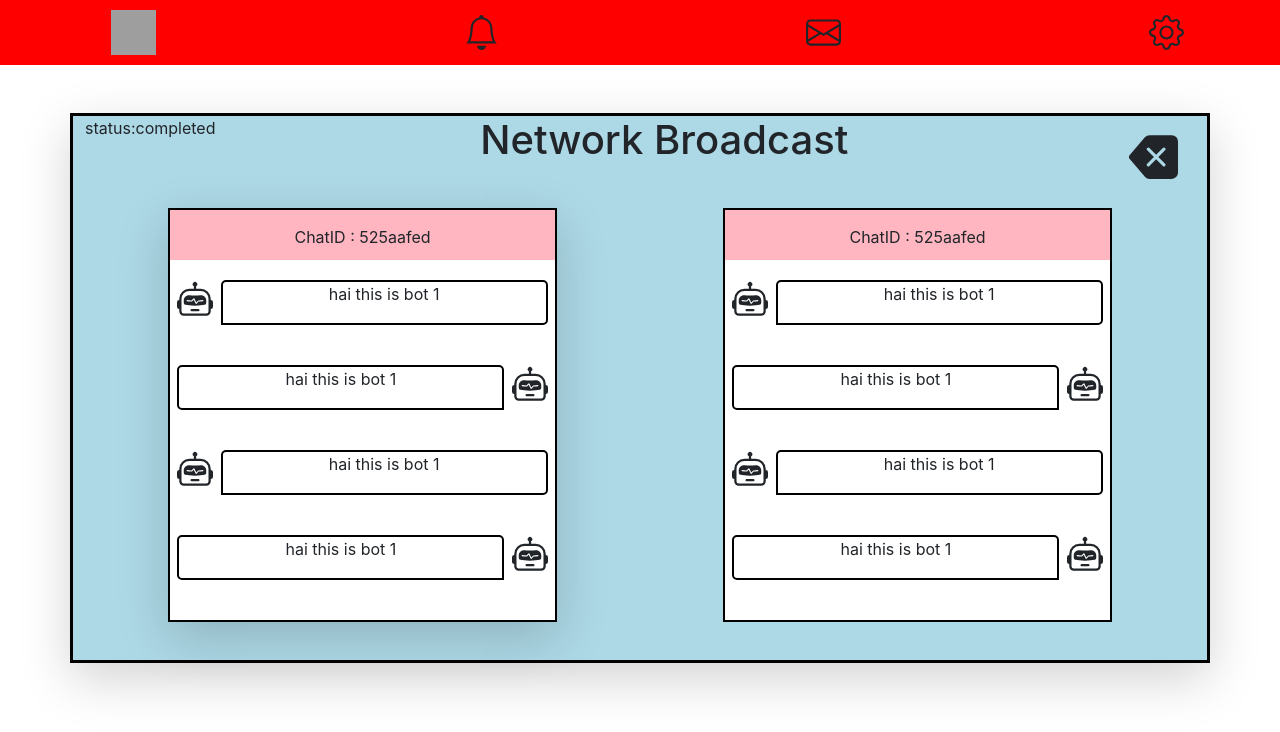
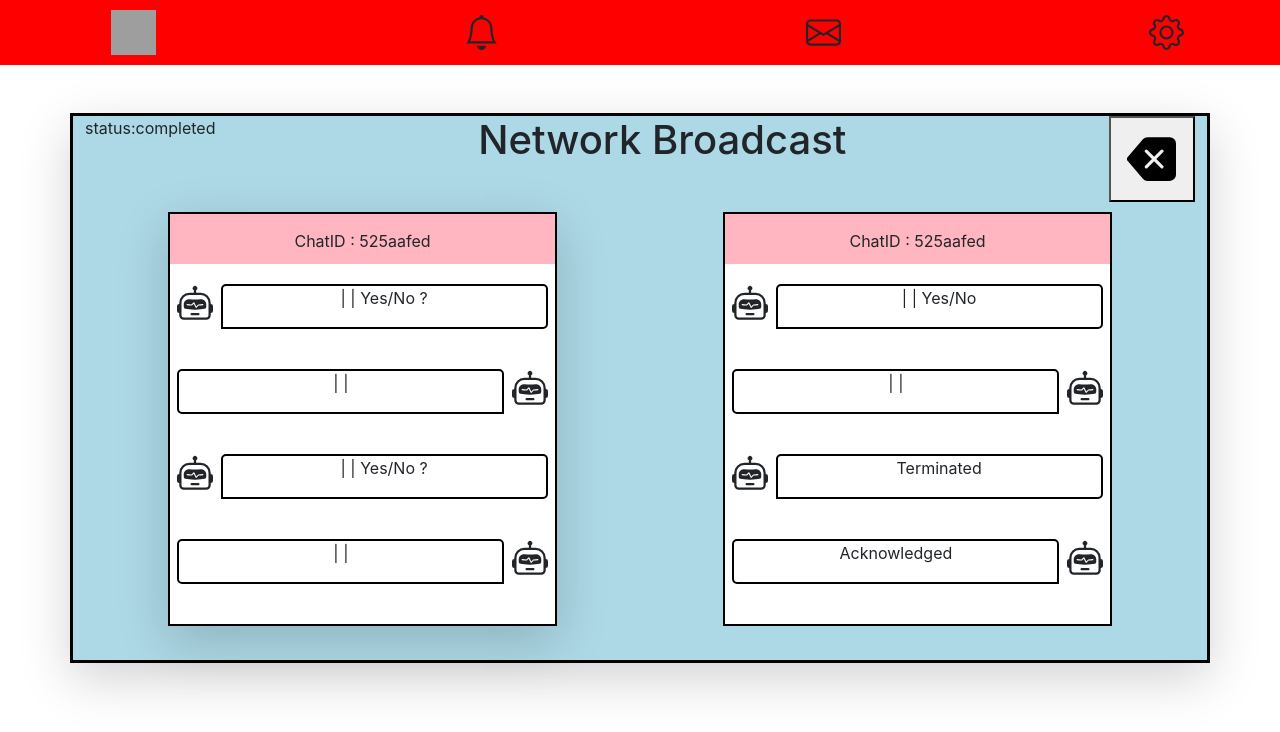
Before and after one commit to suryateja20031104/projectReact, a React (Create React App) app: page /networkPage in a window 1280 px wide. Shown: the top 732 px of the page. Built offline with nearby package versions, Linux system fonts and the light colour scheme; grey boxes are pictures that could not be loaded; a web font is replaced by a local one.

Commit message:
commit message

```diff
--- a/src/components/NetworkPage/index.js
+++ b/src/components/NetworkPage/index.js
@@ -4,7 +4,63 @@ import 'bootstrap/dist/css/bootstrap.min.css'
 import './index.css'
 
 class NetworkPage extends Component {
+  state = {
+    searchPram: '',
+    searchVal: '',
+    bot1Resp: '',
+    // bot1Ask: '',
+    bot2Resp: '',
+    // bot2Ask: '',
+    bot3Resp: '',
+    // bot3Ask: '',
+  }
+
+  onChat = async () => {
+    const options = {
+      method: 'GET',
+    }
+    const url = 'https://projectdatabase1.onrender.com/getDet'
+    const response = await fetch(url, options)
+    const data = await response.json()
+    console.log(data)
+    this.setState({
+      searchPram: data.searchPram,
+      searchVal: data.searchValue,
+    })
+
+    const url1 = 'https://projectdatabase1.onrender.com/bot1'
+    const response1 = await fetch(url1, options)
+    const data1 = await response1.json()
+    if (data1.length === 0) {
+      this.setState({bot1Resp: 'No'})
+    } else {
+      this.setState({bot1Resp: 'Yes'})
+    }
+
+    const url2 = 'https://projectdatabase1.onrender.com/bot2'
+    const response2 = await fetch(url2, options)
+    const data2 = await response2.json()
+    console.log(data2)
+    if (data2.length === 0) {
+      this.setState({bot2Resp: 'No'})
+    } else {
+      this.setState({bot2Resp: 'Yes'})
+    }
+
+    const url3 = 'https://projectdatabase1.onrender.com/bot3'
+    const response3 = await fetch(url3, options)
+    const data3 = await response3.json()
+    console.log(data3)
+    if (data3.length === 0) {
+      this.setState({bot3Resp: 'No'})
+    } else {
+      this.setState({bot3Resp: 'Yes'})
+    }
+  }
+
   render() {
+    const {searchPram, searchVal, bot1Resp, bot2Resp, bot3Resp} = this.state
+
     return (
       <div>
         <Header />
@@ -13,6 +69,7 @@ class NetworkPage extends Component {
             <div className="inner-container">
               <p>status:completed</p>
               <h1 className="">Network Broadcast</h1>
+              <button type="button" onClick={this.onChat}>
                 <svg
                   xmlns="http://www.w3.org/2000/svg"
                   width="50"
@@ -23,6 +80,7 @@ class NetworkPage extends Component {
                 >
                   <path d="M15.683 3a2 2 0 0 0-2-2h-7.08a2 2 0 0 0-1.519.698L.241 7.35a1 1 0 0 0 0 1.302l4.843 5.65A2 2 0 0 0 6.603 15h7.08a2 2 0 0 0 2-2V3zM5.829 5.854a.5.5 0 1 1 .707-.708l2.147 2.147 2.146-2.147a.5.5 0 1 1 .707.708L9.39 8l2.146 2.146a.5.5 0 0 1-.707.708L8.683 8.707l-2.147 2.147a.5.5 0 0 1-.707-.708L7.976 8 5.829 5.854z" />
                 </svg>
+              </button>
             </div>
             <div className="chatcontainer">
               <div className="chatbox shadow-lg">
@@ -40,12 +98,16 @@ class NetworkPage extends Component {
                     <path d="M8.5 1.866a1 1 0 1 0-1 0V3h-2A4.5 4.5 0 0 0 1 7.5V8a1 1 0 0 0-1 1v2a1 1 0 0 0 1 1v1a2 2 0 0 0 2 2h10a2 2 0 0 0 2-2v-1a1 1 0 0 0 1-1V9a1 1 0 0 0-1-1v-.5A4.5 4.5 0 0 0 10.5 3h-2V1.866ZM14 7.5V13a1 1 0 0 1-1 1H3a1 1 0 0 1-1-1V7.5A3.5 3.5 0 0 1 5.5 4h5A3.5 3.5 0 0 1 14 7.5Z" />
                   </svg>
                   <div className="bot">
-                    <p>hai this is bot 1</p>
+                    <p>
+                      {searchPram} | {searchVal} | Yes/No ?
+                    </p>
                   </div>
                 </div>
                 <div className="chatinner">
                   <div className="bot2">
-                    <p>hai this is bot 1</p>
+                    <p>
+                      {searchPram} | {searchVal} | {bot1Resp}
+                    </p>
                   </div>
                   <svg
                     xmlns="http://www.w3.org/2000/svg"
@@ -72,12 +134,16 @@ class NetworkPage extends Component {
                     <path d="M8.5 1.866a1 1 0 1 0-1 0V3h-2A4.5 4.5 0 0 0 1 7.5V8a1 1 0 0 0-1 1v2a1 1 0 0 0 1 1v1a2 2 0 0 0 2 2h10a2 2 0 0 0 2-2v-1a1 1 0 0 0 1-1V9a1 1 0 0 0-1-1v-.5A4.5 4.5 0 0 0 10.5 3h-2V1.866ZM14 7.5V13a1 1 0 0 1-1 1H3a1 1 0 0 1-1-1V7.5A3.5 3.5 0 0 1 5.5 4h5A3.5 3.5 0 0 1 14 7.5Z" />
                   </svg>
                   <div className="bot">
-                    <p>hai this is bot 1</p>
+                    <p>
+                      {searchPram} | {searchVal} | Yes/No ?
+                    </p>
                   </div>
                 </div>
                 <div className="chatinner">
                   <div className="bot2">
-                    <p>hai this is bot 1</p>
+                    <p>
+                      {searchPram} | {searchVal} | {bot2Resp}
+                    </p>
                   </div>
                   <svg
                     xmlns="http://www.w3.org/2000/svg"
@@ -107,12 +173,16 @@ class NetworkPage extends Component {
                     <path d="M8.5 1.866a1 1 0 1 0-1 0V3h-2A4.5 4.5 0 0 0 1 7.5V8a1 1 0 0 0-1 1v2a1 1 0 0 0 1 1v1a2 2 0 0 0 2 2h10a2 2 0 0 0 2-2v-1a1 1 0 0 0 1-1V9a1 1 0 0 0-1-1v-.5A4.5 4.5 0 0 0 10.5 3h-2V1.866ZM14 7.5V13a1 1 0 0 1-1 1H3a1 1 0 0 1-1-1V7.5A3.5 3.5 0 0 1 5.5 4h5A3.5 3.5 0 0 1 14 7.5Z" />
                   </svg>
                   <div className="bot">
-                    <p>hai this is bot 1</p>
+                    <p>
+                      {searchPram} | {searchVal} | Yes/No
+                    </p>
                   </div>
                 </div>
                 <div className="chatinner">
                   <div className="bot2">
-                    <p>hai this is bot 1</p>
+                    <p>
+                      {searchPram} | {searchVal} | {bot3Resp}
+                    </p>
                   </div>
                   <svg
                     xmlns="http://www.w3.org/2000/svg"
@@ -139,12 +209,12 @@ class NetworkPage extends Component {
                     <path d="M8.5 1.866a1 1 0 1 0-1 0V3h-2A4.5 4.5 0 0 0 1 7.5V8a1 1 0 0 0-1 1v2a1 1 0 0 0 1 1v1a2 2 0 0 0 2 2h10a2 2 0 0 0 2-2v-1a1 1 0 0 0 1-1V9a1 1 0 0 0-1-1v-.5A4.5 4.5 0 0 0 10.5 3h-2V1.866ZM14 7.5V13a1 1 0 0 1-1 1H3a1 1 0 0 1-1-1V7.5A3.5 3.5 0 0 1 5.5 4h5A3.5 3.5 0 0 1 14 7.5Z" />
                   </svg>
                   <div className="bot">
-                    <p>hai this is bot 1</p>
+                    <p>Terminated {searchPram}</p>
                   </div>
                 </div>
                 <div className="chatinner">
                   <div className="bot2">
-                    <p>hai this is bot 1</p>
+                    <p>Acknowledged</p>
                   </div>
                   <svg
                     xmlns="http://www.w3.org/2000/svg"
```
Lines whose indentation alone changed are shown as unchanged.
